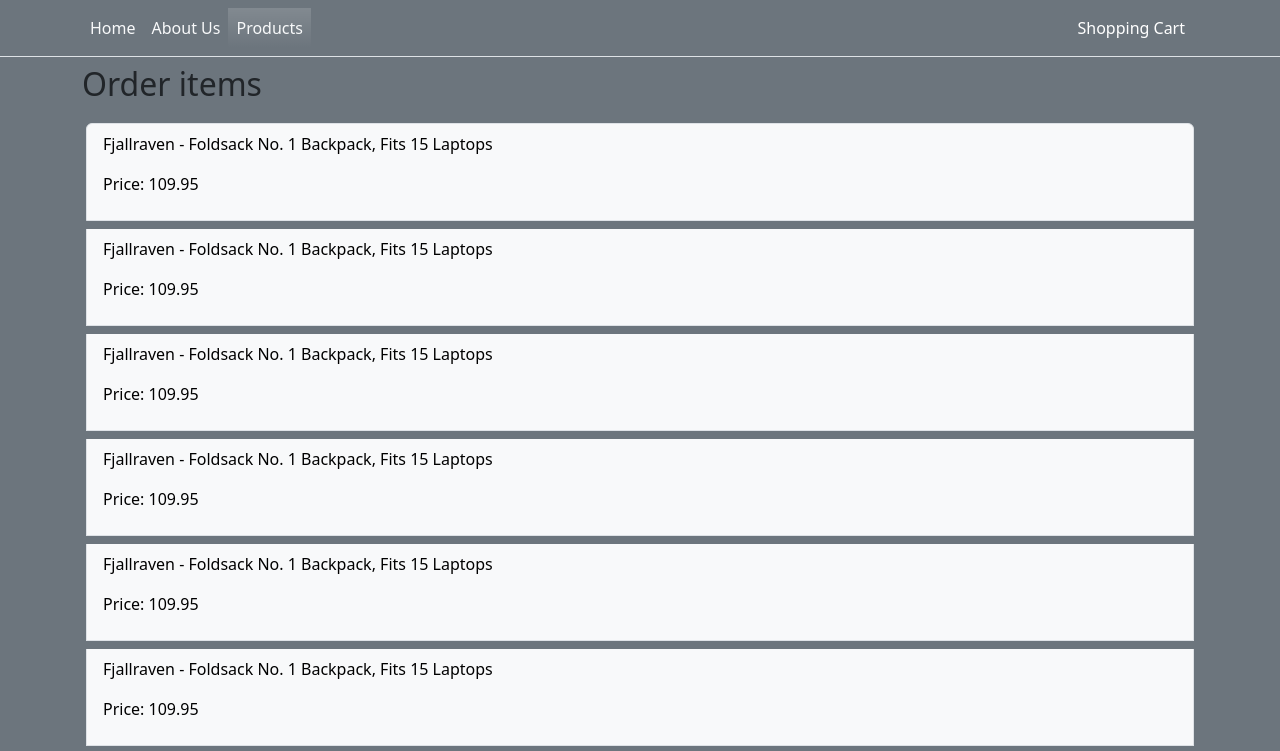
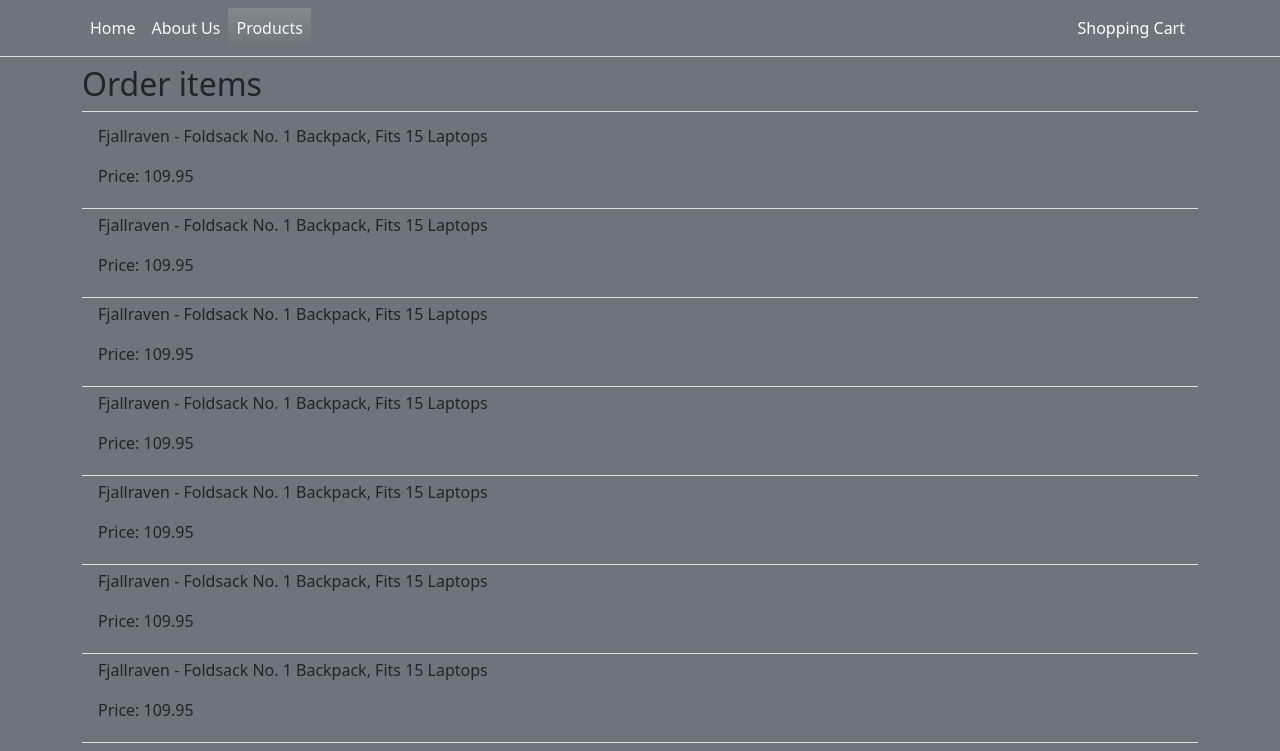
Before and after one commit to AndreasOO/nac-frontend-angular-individual-assignment, an Angular app: page /checkout in a window 1280 px wide. Shown: the top 751 px of the page. Built offline with nearby package versions, Linux system fonts and the light colour scheme.

Commit message:
Cosmetic changes in checkout-view.component

```diff
--- a/src/app/checkout/checkout-view/checkout-view.component.html
+++ b/src/app/checkout/checkout-view/checkout-view.component.html
@@ -1,7 +1,7 @@
 <div class="container bg-secondary">
-  <h2 class="py-2">Order items</h2>
+  <h2 class="py-2 border-bottom">Order items</h2>
   <ul class="list-group" id="orderSummary">
-    <li *ngFor="let item of shoppingCart" class="list-group-item bg-light text-black m-1">
+    <li *ngFor="let item of shoppingCart" class="list-group-item bg-secondary py-1 border-0 border-bottom">
       <p>{{item.title}}</p>
       <p>Price: {{item.price}}</p>
     </li>
```
